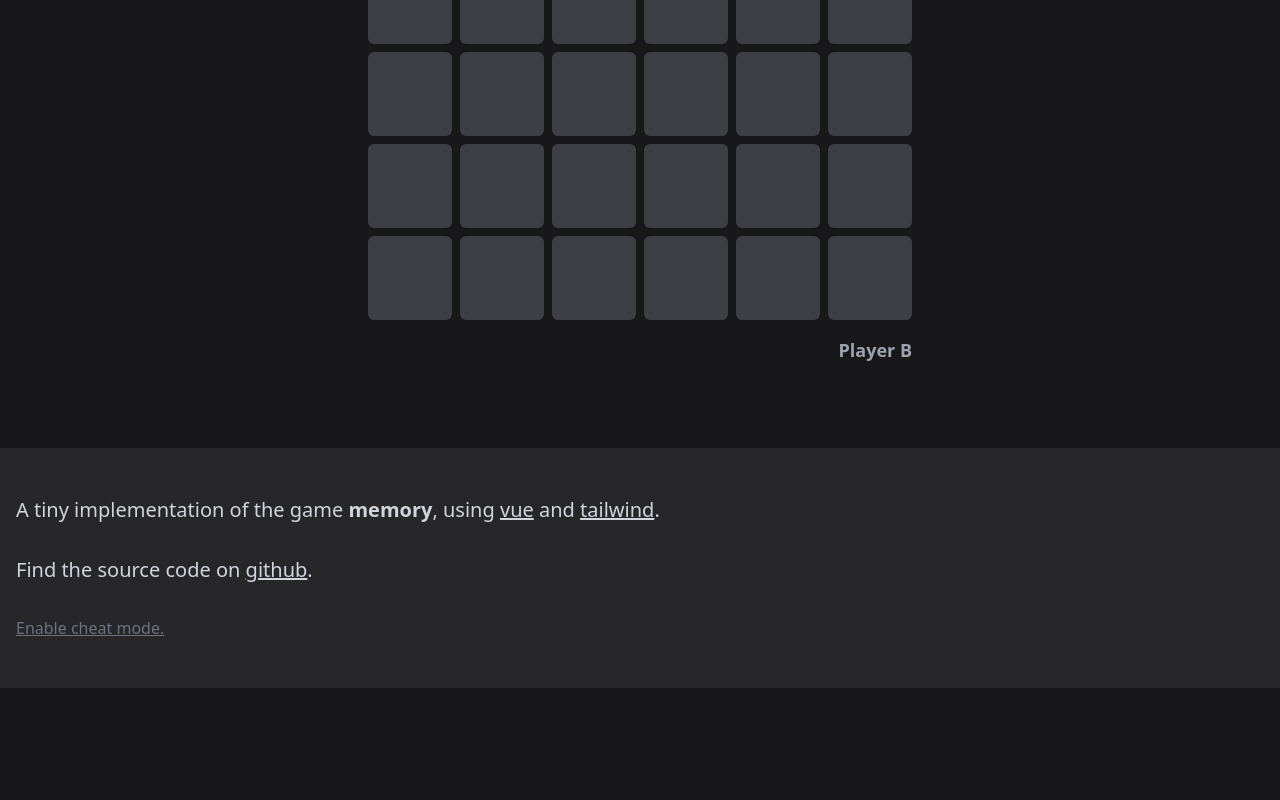
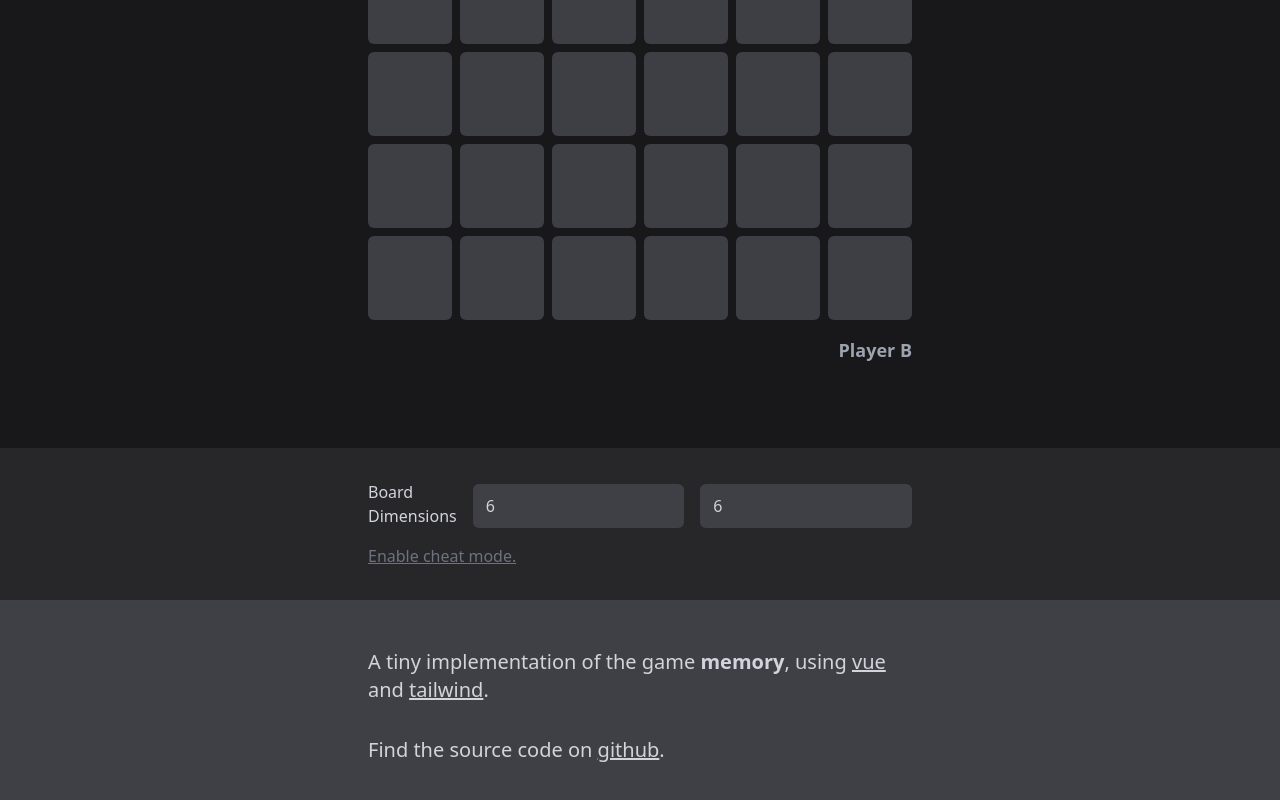
Before and after one commit to fs-c/tiny-memory, a Vue app: page / in a window 1280 px wide. Shown: the part 352-1152 px from the top of the page. Before the commit the page ends 1040 px from the top, so only its background shows below. Built offline with nearby package versions, Linux system fonts and the light colour scheme.

Commit message:
Add locally persisted settings store, allow changing board dimensions

```diff
--- a/package.json
+++ b/package.json
@@ -18,6 +18,7 @@
   },
   "devDependencies": {
     "@rushstack/eslint-patch": "^1.3.3",
+    "@tailwindcss/forms": "^0.5.7",
     "@tsconfig/node20": "^20.1.2",
     "@types/canvas-confetti": "^1.6.4",
     "@types/node": "^20.11.10",
--- a/src/assets/base.css
+++ b/src/assets/base.css
@@ -12,3 +12,7 @@ body {
     @apply bg-zinc-900;
     @apply text-gray-300;
 }
+
+input[type='number'] {
+    appearance: textfield;
+}
--- a/src/components/Board.vue
+++ b/src/components/Board.vue
@@ -2,8 +2,8 @@
 import type { CardWithState } from '@/lib/memory';
 import BoardCard from './BoardCard.vue';
 import { computed, watch } from 'vue';
-import { useCheatMode } from '@/stores/cheat-mode.store';
 import confetti from 'canvas-confetti';
+import { useSettings } from '@/stores/settings.store';
 
 const props = defineProps<{
     cardsWithState: CardWithState[];
@@ -12,10 +12,10 @@ const props = defineProps<{
     height: number;
 }>();
 
-const { cheatMode } = useCheatMode();
+const { settings } = useSettings();
 
 const sortedCardsWithState = computed(() =>
-    cheatMode.value
+    settings.cheatMode
         ? [...props.cardsWithState].sort((a, b) => a.key.localeCompare(b.key))
         : props.cardsWithState,
 );
--- a/src/components/MemoryFooter.vue
+++ b/src/components/MemoryFooter.vue
@@ -1,16 +1,61 @@
 <script setup lang="ts">
-import { useCheatMode } from '@/stores/cheat-mode.store';
+import { useSettings } from '@/stores/settings.store';
 import { computed } from 'vue';
 
-const { cheatMode, toggleCheatMode } = useCheatMode();
+const { settings, toggleCheatMode, setBoardDimensions } = useSettings();
 
 const cheatModeText = computed(
-    () => `${cheatMode.value === true ? 'Disable' : 'Enable'} cheat mode.`,
+    () => `${settings.cheatMode === true ? 'Disable' : 'Enable'} cheat mode.`,
 );
+
+const normalizeDimensionValue = (value: number): number =>
+    isNaN(value) ? 2 : value > 10 ? 10 : value < 2 ? 2 : value;
+
+const onChangeDimensions = (value: number, widthOrHeight: 'width' | 'height') => {
+    // todo: needs proper normalization/binding, also enforce even number of cards and
+    //       maybe limit the allowed difference between height and width
+
+    const currentDimensions = { ...settings.boardDimensions };
+
+    const normalizedValue = normalizeDimensionValue(value);
+    setBoardDimensions({
+        ...currentDimensions,
+        [widthOrHeight]: normalizedValue,
+    });
+};
 </script>
 
 <template>
-    <footer class="px-4 py-12 bg-zinc-800 flex flex-col items-start gap-8 text-xl">
+    <div class="bg-zinc-800">
+        <div class="px-4 py-8 mx-auto max-w-xl flex flex-col items-start gap-4">
+            <div class="flex flex-row gap-4 justify-center">
+                <label>Board Dimensions</label>
+
+                <input
+                    :value="settings.boardDimensions.width"
+                    @input="onChangeDimensions($event, 'width')"
+                    type="number"
+                    class="mt-1 block w-full rounded-md bg-zinc-700 border-transparent focus:border-gray-500 focus:bg-zinc-800 focus:ring-0"
+                    placeholder=""
+                />
+
+                <input
+                    :value="settings.boardDimensions.height"
+                    @input="onChangeDimensions($event, 'height')"
+                    type="number"
+                    class="mt-1 block w-full rounded-md bg-zinc-700 border-transparent focus:border-gray-500 focus:bg-zinc-800 focus:ring-0"
+                    placeholder=""
+                />
+            </div>
+
+            <button class="text-base underline text-gray-500" @click="toggleCheatMode()">
+                {{ cheatModeText }}
+            </button>
+        </div>
+    </div>
+
+    <footer class="bg-zinc-700">
+        <div class="px-4 py-12 mx-auto max-w-xl flex flex-col items-start gap-8 text-xl">
             <p>
                 A tiny implementation of the game <b>memory</b>, using
                 <a href="https://vuejs.org/" class="underline">vue</a> and
@@ -21,9 +66,6 @@ const cheatModeText = computed(
                 Find the source code on
                 <a href="https://github.com/fs-c/tiny-memory" class="underline">github</a>.
             </p>
-
-        <button class="text-base underline text-gray-500" @click="toggleCheatMode()">
-            {{ cheatModeText }}
-        </button>
+        </div>
     </footer>
 </template>
--- a/src/components/MemoryGame.vue
+++ b/src/components/MemoryGame.vue
@@ -8,16 +8,19 @@ import {
     type CardWithState,
 } from '@/lib/memory';
 import { computed, ref } from 'vue';
-import { sleep } from '@/lib/util';
+import { sleep, useRefreshable } from '@/lib/util';
+import { useSettings } from '@/stores/settings.store';
 
 export interface Player {
     name: string;
     correctCards: Card[];
 }
 
-const boardWidth = 6;
-const boardHeight = 6;
-const numberOfCards = boardWidth * boardHeight;
+const { settings } = useSettings();
+
+const numberOfCards = computed(
+    () => settings.boardDimensions.width * settings.boardDimensions.height,
+);
 
 const players = ref<[Player, Player]>([
     { name: 'Player A', correctCards: [] },
@@ -31,7 +34,9 @@ const winningPlayerIndex = computed(() =>
 const uncoveredCardIds = ref<Set<string>>(new Set());
 const removedCardIds = ref<Set<string>>(new Set());
 
-const cards = ref(createRandomMemoryBoard(numberOfCards));
+const { value: cards, refresh: refreshCards } = useRefreshable(() =>
+    createRandomMemoryBoard(numberOfCards.value),
+);
 
 const cardsWithState = computed<CardWithState[]>(() =>
     cards.value.map((card) => ({
@@ -104,7 +109,7 @@ const onGameRestart = (): void => {
     uncoveredCardIds.value = new Set();
     removedCardIds.value = new Set();
 
-    cards.value = createRandomMemoryBoard(numberOfCards);
+    refreshCards();
 
     gameOver.value = false;
 };
@@ -122,8 +127,8 @@ const onGameRestart = (): void => {
         <Board
             :cards-with-state="cardsWithState"
             :game-over="gameOver"
-            :width="boardWidth"
-            :height="boardHeight"
+            :width="settings.boardDimensions.width"
+            :height="settings.boardDimensions.height"
             @board-card-clicked="onBoardCardClicked($event)"
             @game-restart="onGameRestart"
         />
--- a/src/lib/memory.ts
+++ b/src/lib/memory.ts
@@ -1,6 +1,5 @@
 export interface Card {
     id: string;
-    order: number;
     key: string;
 }
 
@@ -13,20 +12,14 @@ export function cardIsUncovered(card: CardWithState): boolean {
     return card.uncovered && !card.removed;
 }
 
-export function isCardWithState(card: Card): card is CardWithState {
-    const casted = card as CardWithState;
-    return casted.uncovered !== undefined && casted.uncovered !== undefined;
-}
-
 export function getAssetLinkForCard(card: Card): string {
     return `/cards/${card.key}.svg`;
 }
 
-export function createOrderedMemoryBoard(numberOfCards: number): Card[] {
+function createOrderedMemoryBoard(numberOfCards: number): Card[] {
     return new Array(numberOfCards)
         .fill(0)
         .map((e, index) => ({
-            order: index,
             id: crypto.randomUUID(),
             key: String(Math.floor(index / 2) + 1),
         }));
@@ -39,5 +32,5 @@ export function createRandomMemoryBoard(numberOfCards: number): Card[] {
             sort: Math.random(),
         }))
         .sort((a, b) => a.sort - b.sort)
-        .map(({ card }, index) => ({ ...card, order: index }));
+        .map(({ card }) => card);
 }
--- a/src/lib/util.ts
+++ b/src/lib/util.ts
@@ -1,13 +1,15 @@
+import { ref, type ComputedRef, computed } from 'vue';
+
 export function debounce<F extends (...args: any[]) => any>(func: F, waitFor: number) {
     let timeout: number | null = null;
 
     return (...args: Parameters<F>): Promise<ReturnType<F>> =>
         new Promise((resolve) => {
             if (timeout !== null) {
-                clearTimeout(timeout)
+                clearTimeout(timeout);
             }
 
-            timeout = setTimeout(() => resolve(func(...args)), waitFor)
+            timeout = setTimeout(() => resolve(func(...args)), waitFor);
         });
 }
 
@@ -16,3 +18,20 @@ export function sleep(ms: number): Promise<void> {
         setTimeout(resolve, ms);
     });
 }
+
+export function useRefreshable<T>(getter: () => T): {
+    value: ComputedRef<T>;
+    refresh(): void;
+} {
+    const refreshKey = ref(1);
+
+    return {
+        value: computed(() => {
+            refreshKey.value;
+            return getter();
+        }),
+        refresh() {
+            refreshKey.value++;
+        },
+    };
+}
--- a/src/stores/cheat-mode.store.ts
+++ /dev/null
@@ -1,10 +0,0 @@
-import { readonly, ref } from "vue";
-
-const cheatMode = ref(false);
-
-export function useCheatMode() {
-    return {
-        cheatMode: readonly(cheatMode),
-        toggleCheatMode: () => cheatMode.value = !cheatMode.value
-    }
-}
--- /dev/null
+++ b/src/stores/settings.store.ts
@@ -0,0 +1,33 @@
+import { reactive, readonly, watch } from 'vue';
+
+interface Settings {
+    cheatMode: boolean;
+    boardDimensions: {
+        width: number;
+        height: number;
+    };
+}
+
+const SETTINGS_KEY = 'settings';
+
+const savedSettings = window.localStorage.getItem(SETTINGS_KEY);
+const initialSettings: Settings = {
+    cheatMode: false,
+    boardDimensions: { width: 6, height: 6 },
+    ...(savedSettings ? JSON.parse(savedSettings) : {}),
+};
+
+const settings = reactive(initialSettings);
+
+export function useSettings() {
+    return {
+        settings: readonly(settings),
+        toggleCheatMode: () => (settings.cheatMode = !settings.cheatMode),
+        setBoardDimensions: (dimensions: { width: number; height: number }) =>
+            (settings.boardDimensions = { ...dimensions }),
+    };
+}
+
+watch(settings, () => {
+    window.localStorage.setItem(SETTINGS_KEY, JSON.stringify(settings));
+});
--- a/tailwind.config.js
+++ b/tailwind.config.js
@@ -4,5 +4,5 @@ export default {
     theme: {
         extend: {},
     },
-    plugins: [],
+    plugins: [require('@tailwindcss/forms')],
 };
```
Also changed, not shown: 1 other file (tests, documents, lock files or other folders). Lines whose indentation alone changed are shown as unchanged.
